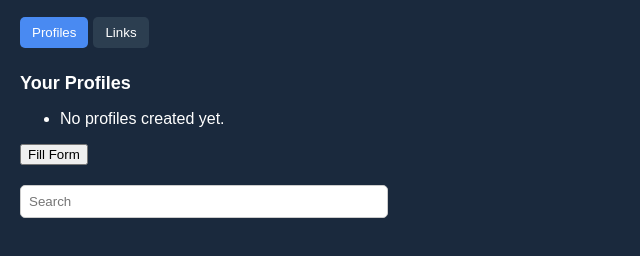
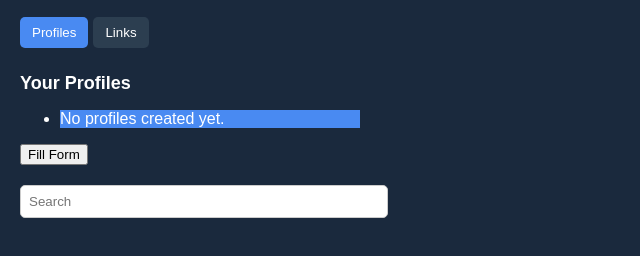
Before and after one commit to The-Code-Labz/SwiftForm_Autofill, a website built with Vite: page popup.html in a window 1280 px wide. Both pictures are taken after a click on the element "No profiles created yet.". Shown: the part 54-310 px from the top of the page, without its empty margins (0-640 px from the left). Built offline with nearby package versions, Linux system fonts and the light colour scheme; some packages are replaced by stand-ins of ours.

Commit message:
Initial commit

```diff
--- a/popup.css
+++ b/popup.css
@@ -166,3 +166,9 @@ body {
 ::-webkit-scrollbar-thumb:hover {
   background: #888;
 }
+
+/* Style for selected profile */
+#profileList li.selected {
+  background-color: #498af2; /* Highlight color */
+  color: white;
+}
--- a/popup.js
+++ b/popup.js
@@ -1,7 +1,7 @@
 document.addEventListener('DOMContentLoaded', function() {
   const profileList = document.getElementById('profileList');
   const profilesTab = document.getElementById('profiles-tab');
-  const linksTab = document.getElementById('links-tab'); // Get the links tab
+  const linksTab = document.getElementById('links-tab');
   const profilesContent = document.getElementById('profiles');
   const linksContent = document.getElementById('links');
   const addProfileButton = document.getElementById('addProfile');
@@ -122,18 +122,21 @@ document.addEventListener('DOMContentLoaded', function() {
     console.error("fillFormButton element not found");
   }
 
-  // Select profile
+  // Select profile -  FIXED LOGIC HERE
   if (profileList) {
     profileList.addEventListener('click', function(event) {
-            if (event.target.tagName === 'LI') {
-                const selectedIndex = event.target.getAttribute('data-index');
+      // Find the closest LI element (handles clicks on child elements)
+      const listItem = event.target.closest('li');
+
+      if (listItem && profileList.contains(listItem)) {
+        // Remove 'selected' class from all list items
         const allProfiles = profileList.querySelectorAll('li');
-
         allProfiles.forEach(function(profile) {
           profile.classList.remove('selected');
         });
 
-                event.target.classList.add('selected');
+        // Add 'selected' class to the clicked list item
+        listItem.classList.add('selected');
       }
     });
   } else {
```
Lines whose indentation alone changed are shown as unchanged.
